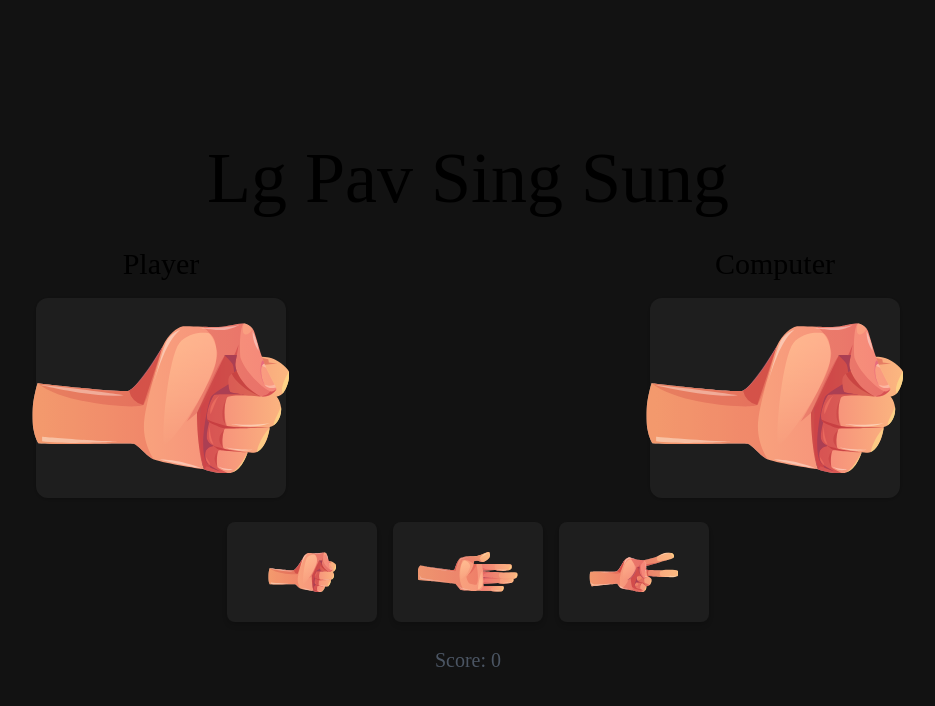
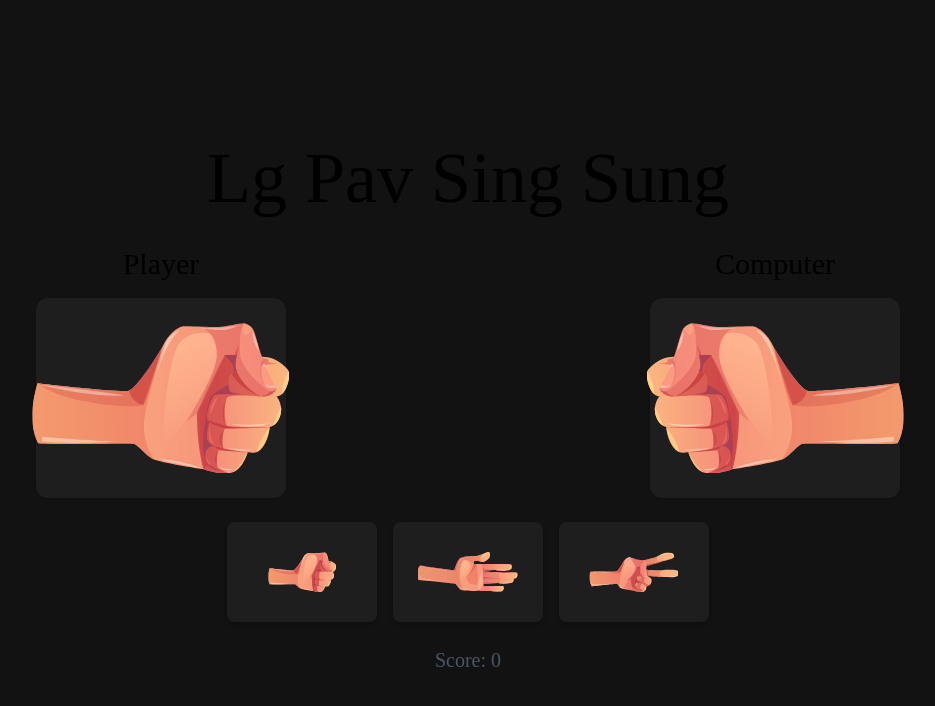
Before and after one commit to SokSochetraa/pavsingsung, a React (Vite) app in the folder pavsingsung/: page / in a window 1280 px wide. Shown: the top 706 px of the page, without its empty margins (172-1107 px from the left). Built offline with nearby package versions, Linux system fonts and the light colour scheme; a web font is replaced by a local one.

Commit message:
Update App.jsx

```diff
--- a/pavsingsung/src/App.jsx
+++ b/pavsingsung/src/App.jsx
@@ -79,7 +79,7 @@ function App() {
           <div className="w-[250px] max-w-xs h-[150px] md:h-[200px] flex justify-center items-center bg-[#1e1e1e] rounded-xl shadow">
             {computerChoice && (
               <img
-                className={`w-[100px] md:w-[150px] transform rotate-90 scale-y-[1] transition-transform duration-300 ${
+                className={`w-[100px] md:w-[150px] transform rotate-90 scale-y-[-1] transition-transform duration-300 ${
                   isRevealing ? "animate-shake" : ""
                 }`}
                 src={images[computerChoice]}
```
